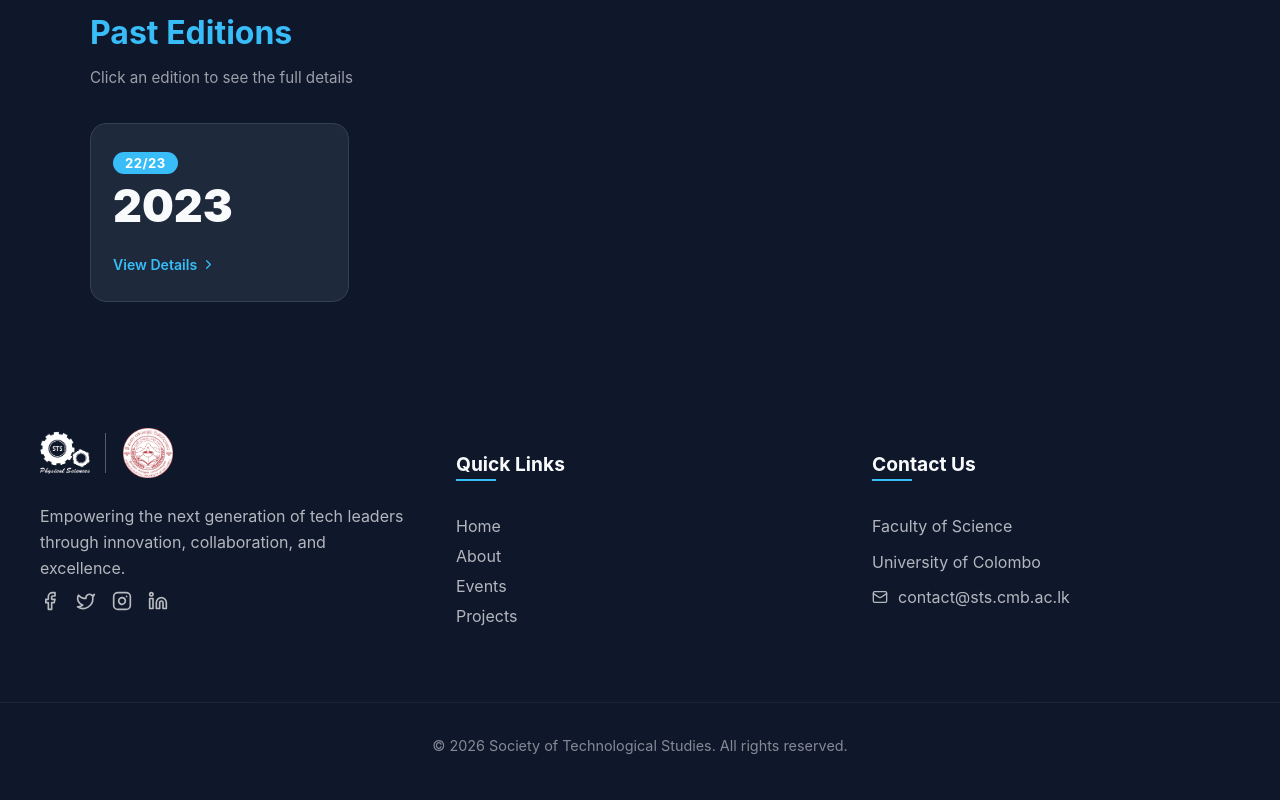
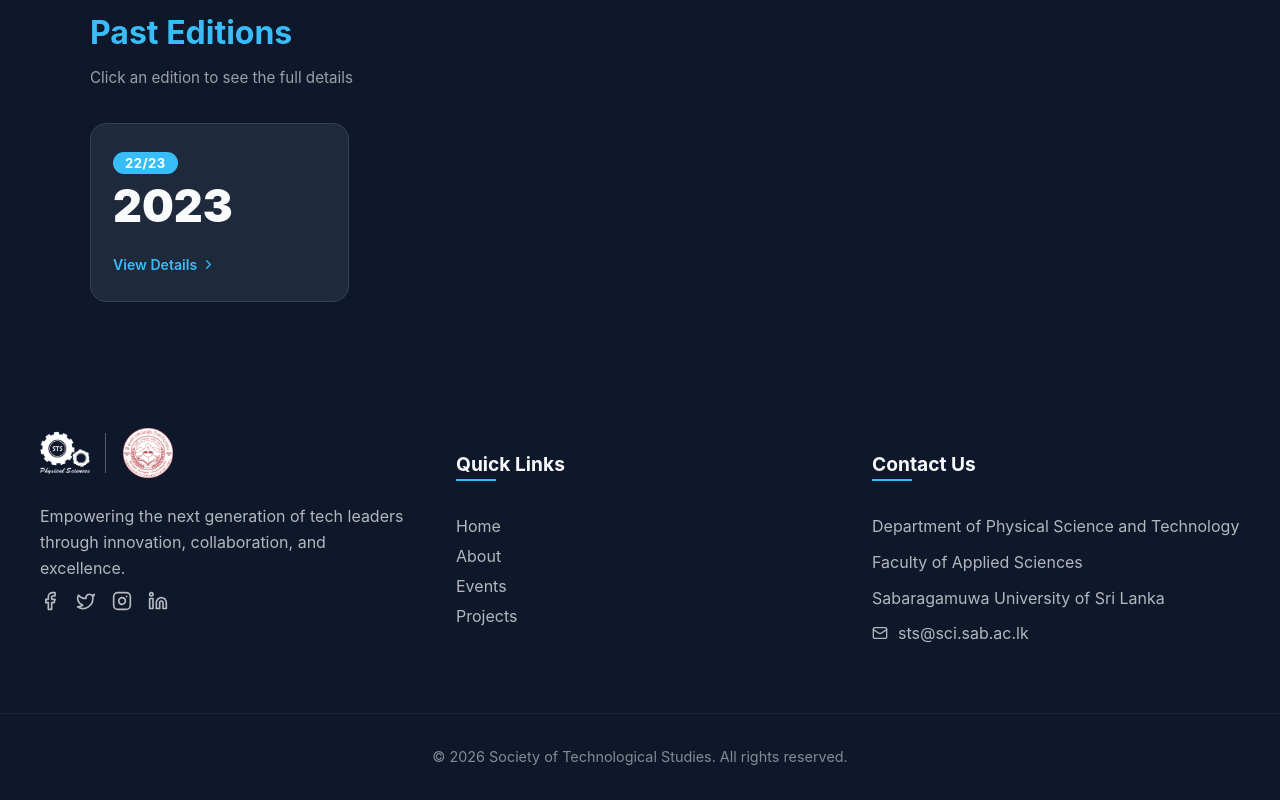
Before and after one commit to abevicrama/STS_web, a React (Vite) app: page /event/astrocamp in a window 1280 px wide. Shown: the part 876-1676 px from the top of the page. Built offline with nearby package versions, Linux system fonts and the light colour scheme.

Commit message:
scrooling fix name changes

```diff
--- a/src/App.jsx
+++ b/src/App.jsx
@@ -14,6 +14,7 @@ import AlumniRegister from './components/AlumniRegister';
 import AlumniUpdateProfile from './components/AlumniUpdateProfile';
 import Footer from './components/Footer';
 import LoadingScreen from './components/LoadingScreen';
+import ScrollToTop from './components/ScrollToTop';
 import './index.css';
 
 function App() {
@@ -43,6 +44,7 @@ function App() {
         <LoadingScreen />
       ) : (
         <Router>
+          <ScrollToTop />
           <div className="app-container">
             <Navbar theme={theme} toggleTheme={toggleTheme} />
             <Routes>
--- a/src/components/Footer.jsx
+++ b/src/components/Footer.jsx
@@ -12,7 +12,7 @@ const Footer = () => {
                     <div className="logo footer-logo">
                         <img src={stsLogoWhite} alt="STS" className="footer-logo-img" />
                         <div className="divider-vertical"></div>
-                        <img src={uniLogo} alt="University of Colombo" className="footer-uni-logo" />
+                        <img src={uniLogo} alt="Sabaragamuwa University of Sri Lanka" className="footer-uni-logo" />
                     </div>
                     <p className="footer-about">
                         Empowering the next generation of tech leaders through innovation, collaboration, and excellence.
@@ -37,9 +37,10 @@ const Footer = () => {
 
                 <div className="footer-col">
                     <h4>Contact Us</h4>
-                    <p>Faculty of Science</p>
-                    <p>University of Colombo</p>
-                    <p className="email-link"><Mail size={16} /> contact@sts.cmb.ac.lk</p>
+                    <p>Department of Physical Science and Technology</p>
+                    <p>Faculty of Applied Sciences</p>
+                    <p>Sabaragamuwa University of Sri Lanka</p>
+                    <p className="email-link"><Mail size={16} /> sts@sci.sab.ac.lk</p>
                 </div>
             </div>
             <div className="footer-bottom">
--- /dev/null
+++ b/src/components/ScrollToTop.jsx
@@ -0,0 +1,16 @@
+import { useEffect } from 'react';
+import { useLocation } from 'react-router-dom';
+
+/**
+ * Scrolls the window to the top whenever the route changes.
+ * Drop this inside <Router> in App.jsx — no props needed.
+ */
+const ScrollToTop = () => {
+    const { pathname } = useLocation();
+    useEffect(() => {
+        window.scrollTo({ top: 0, behavior: 'smooth' });
+    }, [pathname]);
+    return null;
+};
+
+export default ScrollToTop;
--- a/src/data/eventData.js
+++ b/src/data/eventData.js
@@ -29,7 +29,7 @@ export const eventData = {
             'undergraduates deliver motivational talks to encourage the students ahead of their examinations.',
         coverImage:
             'https://images.unsplash.com/photo-1544531835-3a9d08e7c10d?ixlib=rb-1.2.1&auto=format&fit=crop&w=1350&q=80',
-        location: 'Department Laboratories, Sabaragamuwa University',
+        location: 'Department Laboratories, Faculty of Applied Sciences, Sabaragamuwa University of Sri Lanka',
         frequency: 'Annual',
         category: 'Education Outreach',
         editions: [
@@ -259,7 +259,7 @@ export const eventData = {
             'panel of industry experts. Winners receive seed funding and mentorship to develop their ideas.',
         coverImage:
             'https://images.unsplash.com/photo-1556761175-5973dc0f32e7?ixlib=rb-1.2.1&auto=format&fit=crop&w=1350&q=80',
-        location: 'Auditorium, Sabaragamuwa University',
+        location: 'Auditorium, Sabaragamuwa University of Sri Lanka',
         frequency: 'Annual',
         category: 'Innovation',
         editions: [
```
